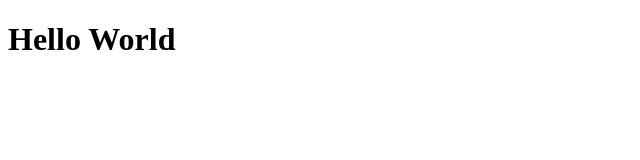
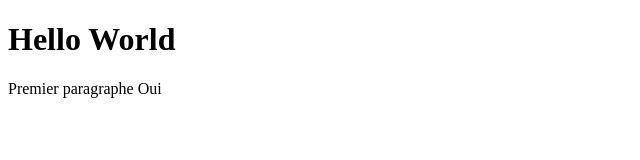
Before and after one commit to LHaddes/webapp-vanilla, a plain HTML site: page index.html in a window 1280 px wide. Shown: the whole page, without its empty margins (0-640 px from the left). Drawn offline with Linux system fonts and the light colour scheme.

Commit message:
paragraphe

```diff
--- a/index.html
+++ b/index.html
@@ -7,5 +7,8 @@
 </head>
 <body>
     <h1>Hello World</h1>
+    <p>Premier paragraphe
+        Oui
+    </p>
 </body>
 </html>
```
